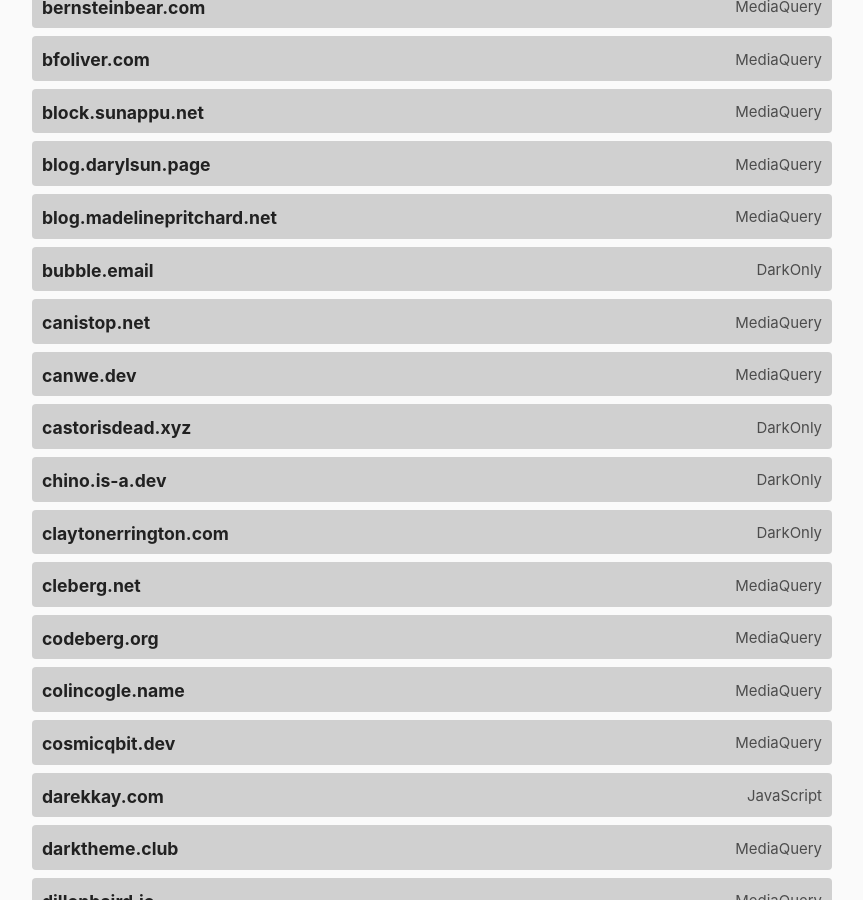
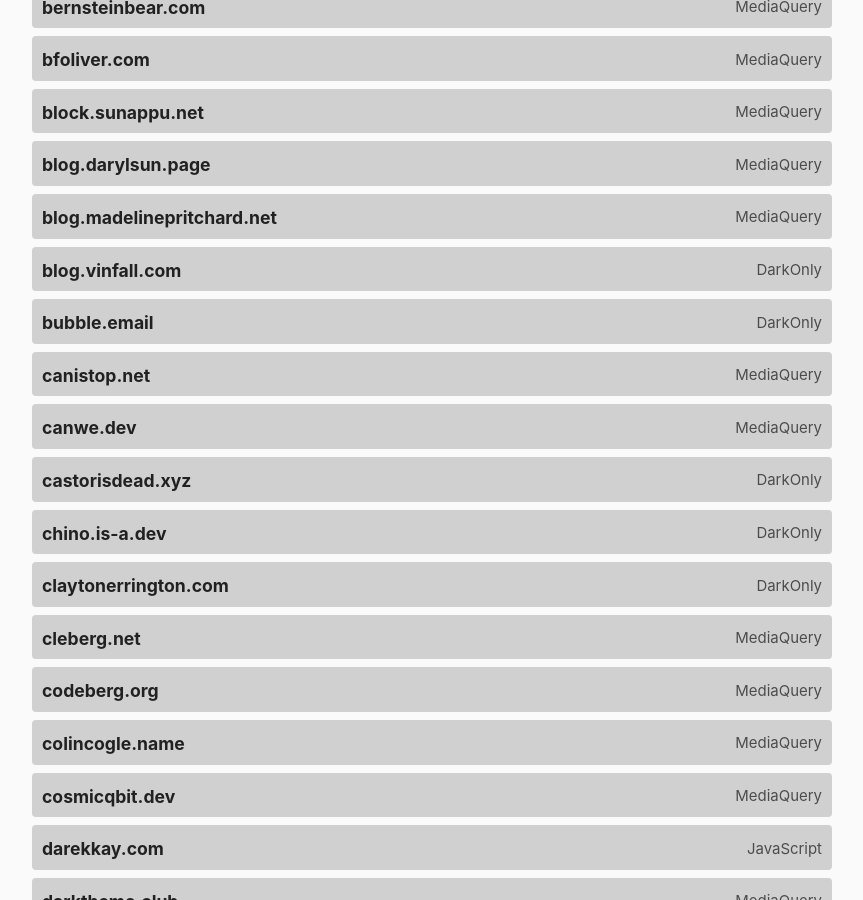
Before and after one commit to katherinek727/darktheme.club, a Jekyll site: the page built from index.md, in a window 1280 px wide and 900 px high, scrolled down 1165 px. Shown: the whole window, without its empty margins (208-1071 px from the left). Built offline with Jekyll 4.4.1, drawn with Linux system fonts in a browser that asks for light colours.

Commit message:
Add `blog.vinfall.com`

```diff
--- a/_data/sites.yml
+++ b/_data/sites.yml
@@ -67,6 +67,11 @@
   url: https://blog.madelinepritchard.net/
   method: mediaquery
   last_checked: 2023-03-20
+
+- domain: blog.vinfall.com
+  url: https://blog.vinfall.com/
+  method: darkonly
+  last_checked: 2023-10-14
 
 - domain: bubble.email
   url: https://bubble.email
```
